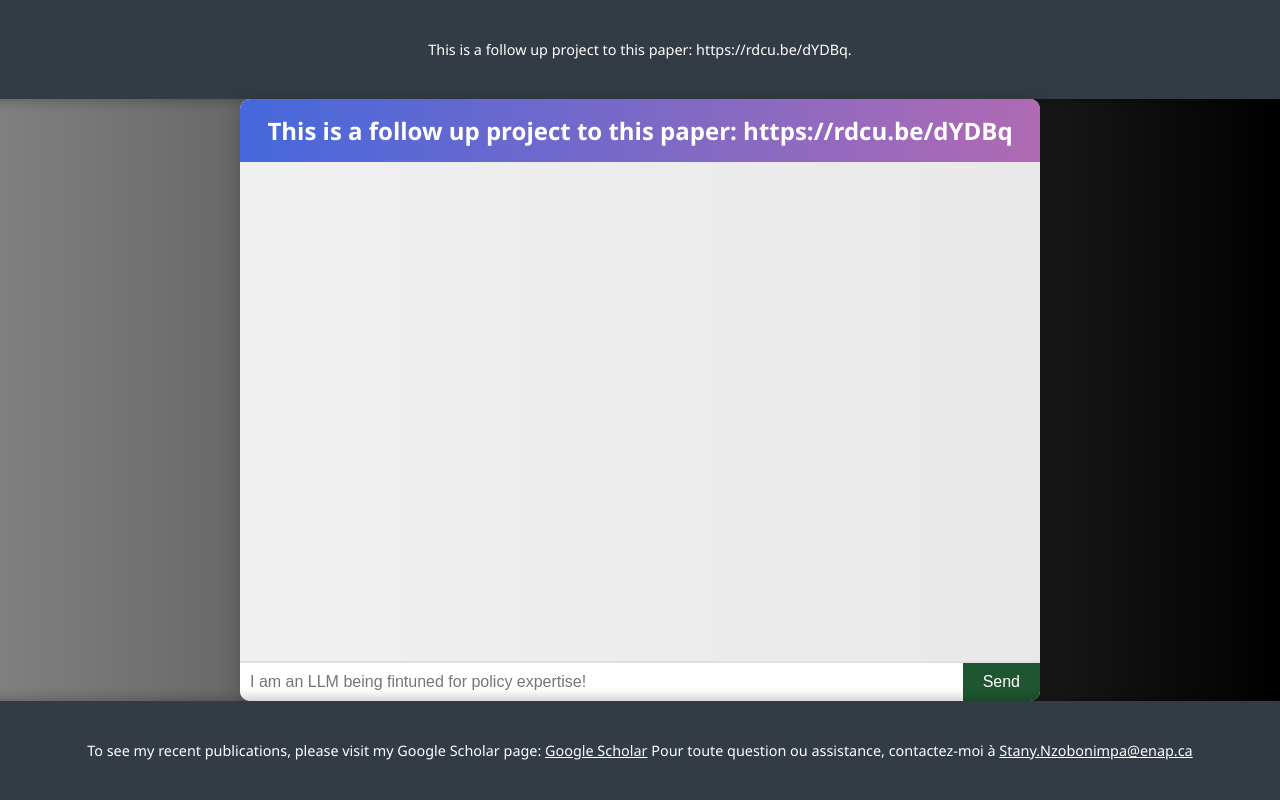
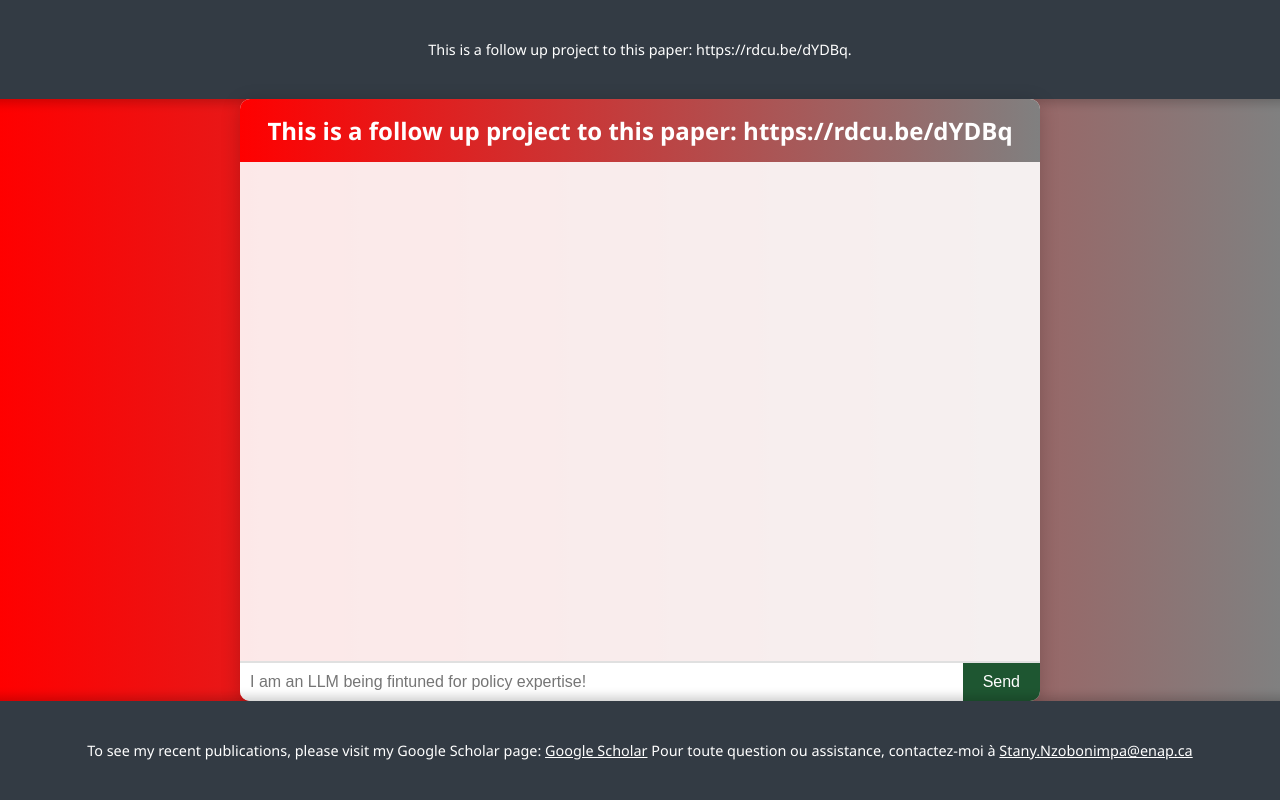
Before and after one commit to snsn3/policy-LLM, a Flask app: page / in a window 1280 px wide. Run offline with Flask 2, Linux system fonts and the light colour scheme.

Commit message:
Update index.html

```diff
--- a/templates/index.html
+++ b/templates/index.html
@@ -7,7 +7,7 @@
     <style>
         body {
     font-family: 'Segoe UI', Tahoma, Geneva, Verdana, sans-serif;
-    background: linear-gradient(to right, #808080, #000000); /* Gradient from grey to black */
+    background: linear-gradient(to right, #ff0000, #808080); /* Gradient from red to grey */
     margin: 0;
     padding: 0;
     display: flex;
@@ -16,6 +16,7 @@
     align-items: center;
     height: 100vh;
 }
+
         .chat-container {
             width: 90%;
             max-width: 800px;
@@ -29,7 +30,7 @@
             animation: fadeIn 0.5s ease-in-out;
         }
         .chat-header {
-            background: linear-gradient(to right, #4568dc, #b06ab3);
+            background: linear-gradient(to right, #ff0000, #808080);
             color: #ffffff;
             padding: 15px;
             text-align: center;
```
